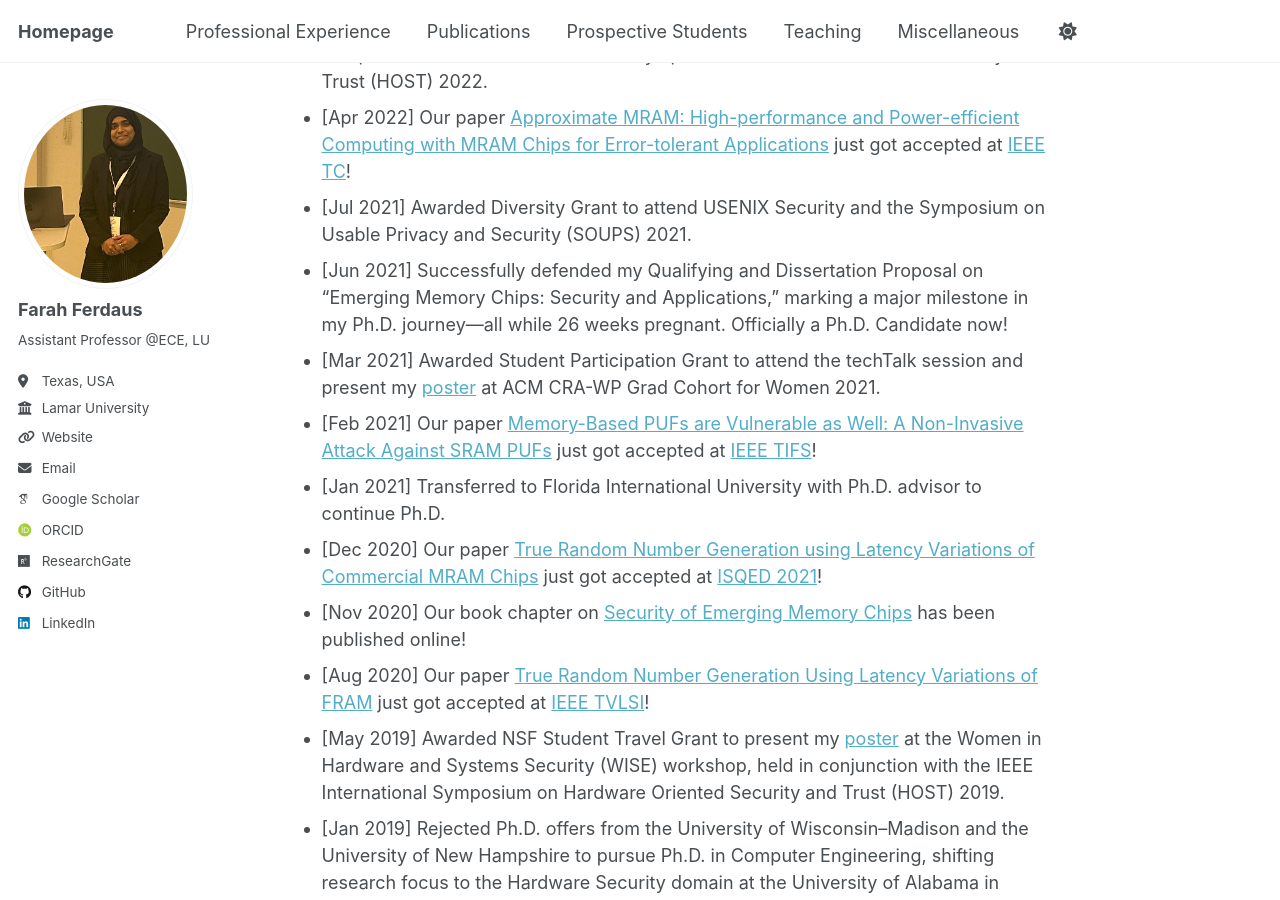
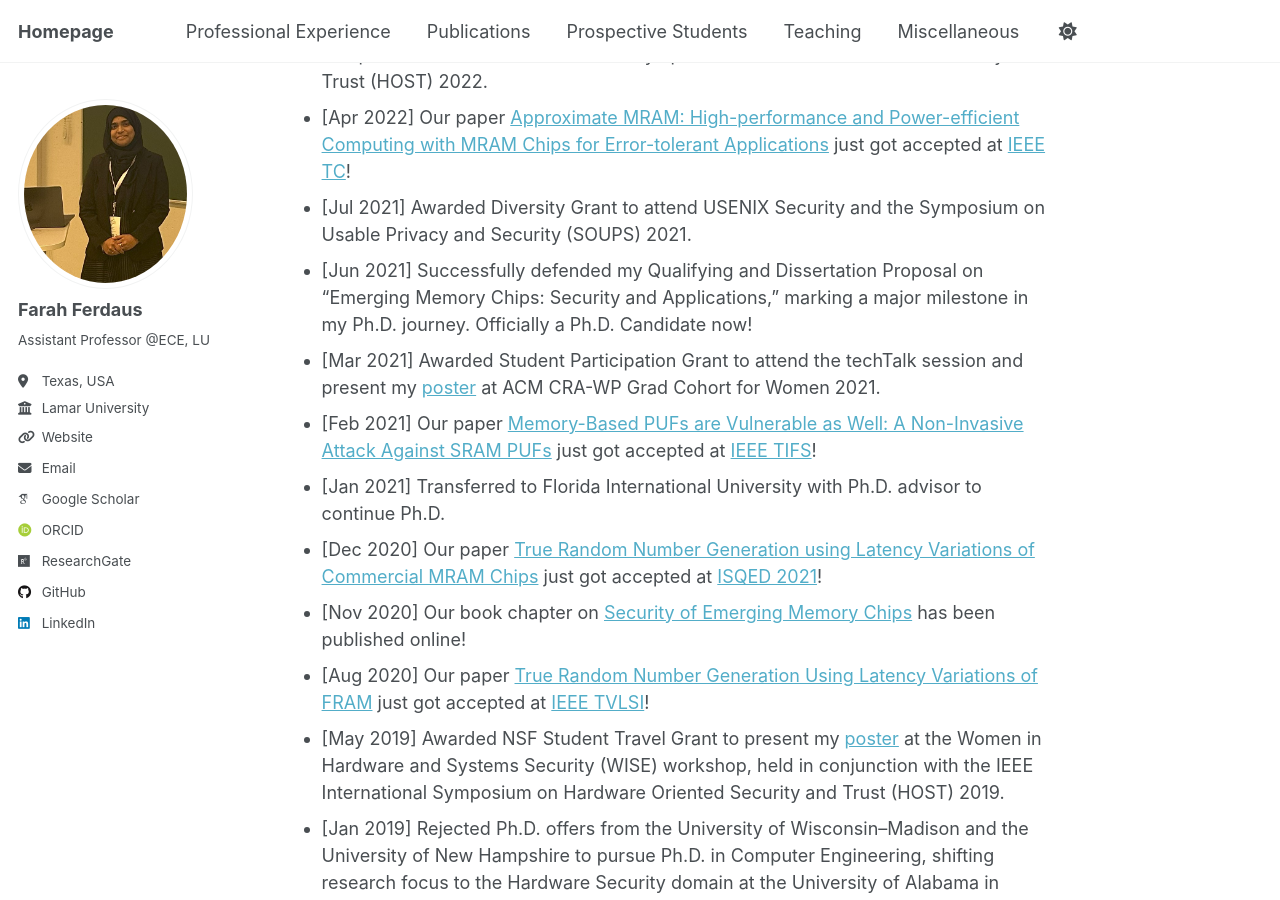
Before and after one commit to fferdaus/fferdaus.github.io, a Jekyll site: the page built from _pages/about.md, in a window 1280 px wide and 900 px high, scrolled down 2328 px. Built offline with Jekyll 4.4.1, drawn with Linux system fonts in a browser that asks for light colours; some web fonts are replaced.

Commit message:
Update about.md

```diff
--- a/_pages/about.md
+++ b/_pages/about.md
@@ -81,7 +81,7 @@ I have published numerous scientific articles, including journal articles, confe
 - [May 2022] Awarded NSF Student Travel Grant to participate in the Ph.D. Thesis competition at the IEEE International Symposium on Hardware-Oriented Security and Trust (HOST) 2022.
 - [Apr 2022] Our paper [Approximate MRAM: High-performance and Power-efficient Computing with MRAM Chips for Error-tolerant Applications](https://ieeexplore.ieee.org/abstract/document/9774950) just got accepted at [IEEE TC](https://ieeexplore.ieee.org/abstract/document/10574467)!
 - [Jul 2021] Awarded Diversity Grant to attend USENIX Security and the Symposium on Usable Privacy and Security (SOUPS) 2021.
-- [Jun 2021] Successfully defended my Qualifying and Dissertation Proposal on "Emerging Memory Chips: Security and Applications," marking a major milestone in my Ph.D. journey—all while 26 weeks pregnant. Officially a Ph.D. Candidate now!
+- [Jun 2021] Successfully defended my Qualifying and Dissertation Proposal on "Emerging Memory Chips: Security and Applications," marking a major milestone in my Ph.D. journey. Officially a Ph.D. Candidate now!
 - [Mar 2021] Awarded Student Participation Grant to attend the techTalk session and present my [poster](https://www.researchgate.net/publication/350485836_Opportunities_of_Emerging_Memories_in_the_Computing_System) at ACM CRA-WP Grad Cohort for Women 2021.
 - [Feb 2021] Our paper [Memory-Based PUFs are Vulnerable as Well: A Non-Invasive Attack Against SRAM PUFs](https://ieeexplore.ieee.org/abstract/document/9502078) just got accepted at [IEEE TIFS](https://ieeexplore.ieee.org/xpl/RecentIssue.jsp?punumber=10206)!
 - [Jan 2021] Transferred to Florida International University with Ph.D. advisor to continue Ph.D.
```
